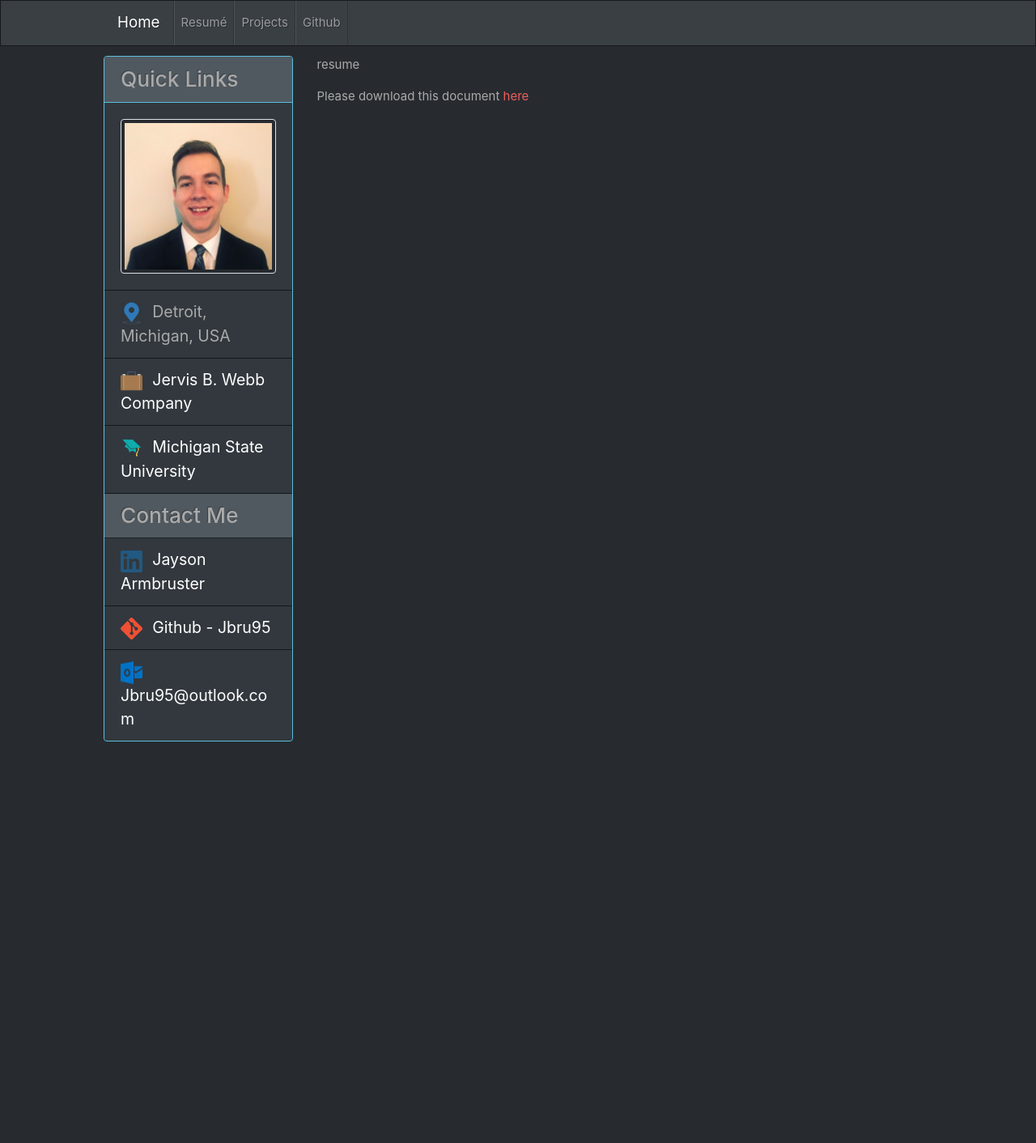
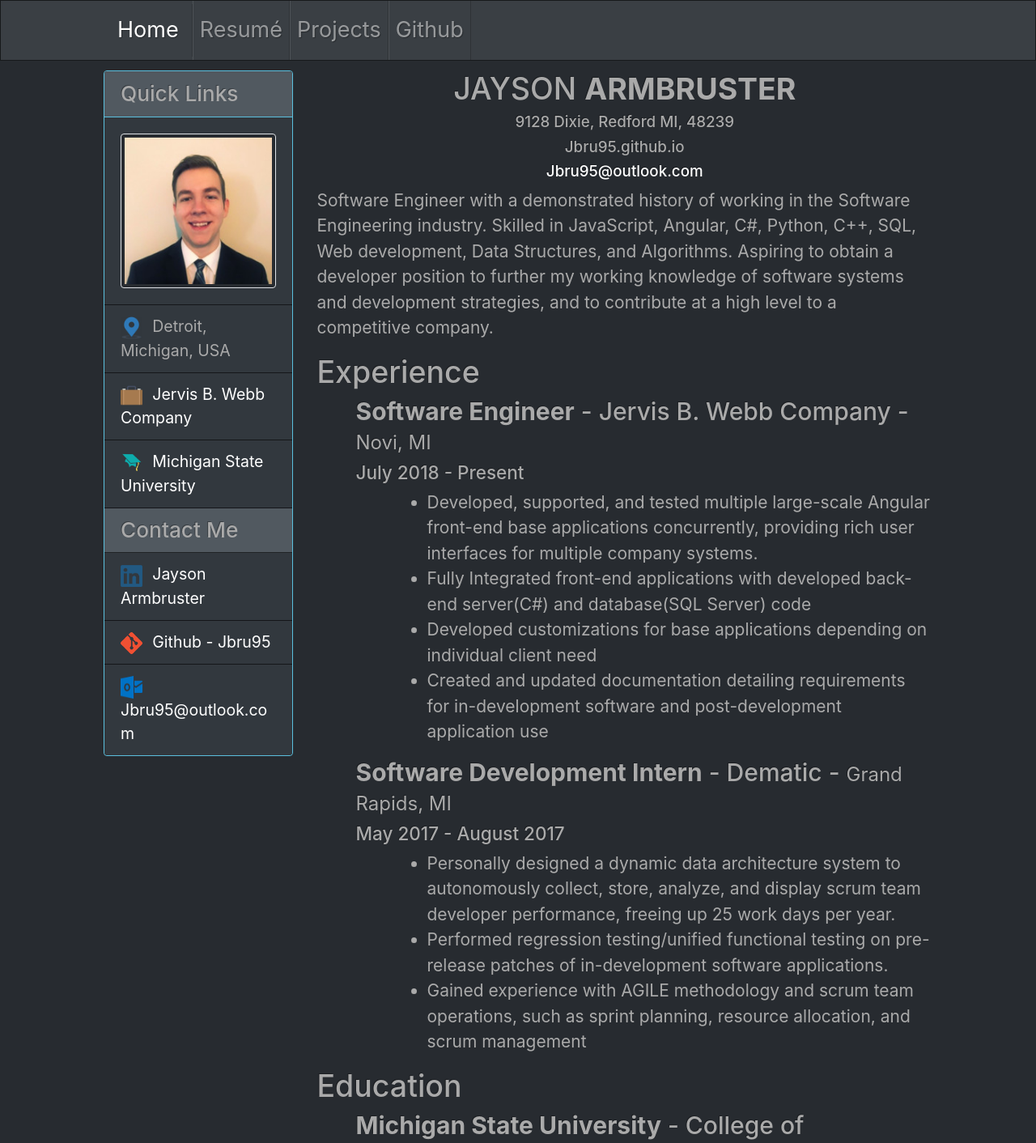
Before and after one commit to Jbru95/Jbru95.github.io, an Angular app in the folder site/: page /resume in a window 1280 px wide. Shown: the top 1412 px of the page at 81% size. Before the commit the page ends 932 px from the top, so only its background shows below. Built offline with nearby package versions, Linux system fonts and the light colour scheme.

Commit message:
finished Resume Section, everything should be done, just need to fix actual resume, and attach to Resume tab download link, maybe try to use cards in resume section, and check for errors

```diff
--- a/site/src/app/views/home.html
+++ b/site/src/app/views/home.html
@@ -5,16 +5,16 @@
         And thank you for visiting my website, feel free to check out the other pages of my website using the navigation tabs at the top of the screen.
     </p>
     <p>
-        Check out the Resumé tab to find more information about my professional and educational backgrounds and to download my Resumé in whatever form you require.
+        Check out the Resumé tab to find more information about my professional and educational backgrounds and to download my Resumé.
     </p>
     <p>
         Check out the projects page for a list of the major projects I've been working on in my free time.
     </p>
     <p>
-        If you are interested in a particular project, Be sure to click the projects title to redirect to a working version of the project, if it's a hosted Web Application, or to the project's GitHub Repository otherwise.
+        If you are interested in a particular project, be sure to click the projects title to redirect to a working version of the project, if it's a hosted Web Application, or to the project's GitHub repository otherwise.
     </p>
     <p>
-        Don't forget to reach out to me using the Quick Links in the side bar.
+        Don't forget to reach out to me  with any inquiries using the Quick Links in the side bar.
     </p>
 </div>
 
@@ -27,4 +27,7 @@
     <p>
         I am currently employed by Jervis B. Webb Company in Novi, MI as a Software Engineer, mainly developing User Interface Software for the Airport Baggage and Materials Handling industries.
     </p>
+    <p>
+        In my free time I enjoy watching sports, especially the Detroit Tigers, Detroit Lions, and Michigan State Spartans in Football and Basketball, and spending time with my friends and family.  In addition, I also enjoy spending time developing any software projects I'm working on, and researching new technologies.
+    </p>
 </div>
--- a/site/src/app/views/navbar.html
+++ b/site/src/app/views/navbar.html
@@ -1,5 +1,5 @@
-<nav class='navbar navbar-expand-lg navbar-dark bg-primary' style="padding-right: 10%; padding-left: 10%; margin-bottom: 1%;">
-    <a class='navbar-brand' routerLink='**'>Home</a>
+<nav class='navbar navbar-expand-lg navbar-dark bg-primary' style="padding-right: 10%; padding-left: 10%; margin-bottom: 1%; font-size: 1.8em;">
+    <a style='font-size: 1.0em;' class='navbar-brand' routerLink='**'>Home</a>
     <button class="navbar-toggler" type="button" data-toggle="collapse" data-target="#navbar">
         <span class="navbar-toggler-icon"></span>
     </button>
--- a/site/src/app/views/resume.html
+++ b/site/src/app/views/resume.html
@@ -1,3 +1,66 @@
-<p>resume</p>
 
-<p> Please download this document <a class='text-danger' href='/assets/SAMPLE_DOWNLOAD.txt' download>here</a></p>
+<div style="font-size: 1.4em;">
+    <div style='text-align: center;'>
+        <h1>JAYSON <strong>ARMBRUSTER</strong></h1>
+        <h5>9128 Dixie, Redford MI, 48239</h5>
+        <h5>Jbru95.github.io</h5>
+        <h5><a href="mailto:Jbru95@outlook.com">Jbru95@outlook.com</a></h5>
+    </div>
+
+    <p>Software Engineer with a demonstrated history of working in the Software Engineering industry. Skilled in JavaScript, Angular, C#, Python, C++, SQL, Web development, Data Structures, and Algorithms. Aspiring to obtain a developer position to further my working knowledge of software systems and development strategies, and to contribute at a high level to a competitive company.</p>
+
+    <h1>Experience</h1>
+        <div class="ml-md-5">
+            <h2><strong>Software Engineer</strong> - Jervis B. Webb Company - <span class='small'>Novi, MI</span></h2>
+            <h4>July 2018 - Present</h4>
+            <ul class="ml-md-5">
+                <li>Developed, supported, and tested multiple large-scale Angular front-end base applications concurrently, providing rich user interfaces for multiple company systems.</li>
+                <li>Fully Integrated front-end applications with developed back-end server(C#) and database(SQL Server) code</li>
+                <li>Developed customizations for base applications depending on individual client need</li>
+                <li>Created and updated documentation detailing requirements for in-development software and post-development application use</li>
+            </ul>
+        </div>
+
+        <div class="ml-md-5">
+            <h2><strong>Software Development Intern</strong> - Dematic - <span class='small'>Grand Rapids, MI</span></h2>
+            <h4>May 2017 - August 2017</h4>
+            <ul class="ml-md-5">
+                <li>Personally designed a dynamic data architecture system to autonomously collect, store, analyze, and display scrum team developer performance, freeing up 25 work days per year.</li>
+                <li>Performed regression testing/unified functional testing on pre-release patches of in-development software applications.</li>
+                <li>Gained experience with AGILE methodology and scrum team operations, such as sprint planning, resource allocation, and scrum management</li>
+            </ul>
+        </div>
+
+
+    <h1>Education</h1>
+        <div class="ml-md-5">
+            <h2><strong>Michigan State University</strong> - College of Engineering  - <span class='small'>East Lansing, MI</span></h2>
+            <h4>Graduated May 2018</h4>
+            <ul class="ml-md-5">
+                <li>Bachelor of Science in Applied Engineering Sciences(AESC), Specializing in Computer Science</li>
+                <li>GPA: 3.5 (Dean's List)</li>
+            </ul>
+        </div>
+
+
+    <h1>Skill Highlights</h1>
+    <div class='row'>
+        <div class='col-xs-12 col-md-6'>
+                <ul class="ml-md-5">
+                    <li>JavaScript, JQuery, Grunt, JSON, AJAX</li>
+                    <li>TypeScript, Angular 6, Angular CLI </li>
+                    <li>HTML 5, CSS, Less, SCSS, BootStrap 4</li>
+                    <li>Relational Databases, MySQL, MS SQL Server</li>
+                </ul>
+        </div>
+        <div class='col-xs-12 col-md-6'>
+                <ul class="ml-md-5">
+                    <li>C#, XML, WPF, REST APIs</li>
+                    <li>PHP, WebSockets, MVC</li>
+                    <li>Python 3, C++</li>
+                    <li>Git, Atlassian JIRA</li>
+                </ul>
+        </div>
+    </div>
+    <p> Please download this document <a class='text-danger' href='/assets/SAMPLE_DOWNLOAD.txt' download>here</a></p>
+</div>
--- a/site/src/app/views/sidebarInfo.html
+++ b/site/src/app/views/sidebarInfo.html
@@ -1,5 +1,4 @@
-<script type="text/javascript" src="https://platform.linkedin.com/badges/js/profile.js" async defer></script>
-<div class='card mb-3 border-info'>
+<div class='card mb-3 border-info sticky-top'>
     <h3 class='card-header border-info'>Quick Links</h3>
     <!-- <div class='card-body'>
         <h5 class='card-title'>Jayson Armbruster</h5>
```
Also changed, not shown: 1 other file (tests, documents, lock files or other folders).
